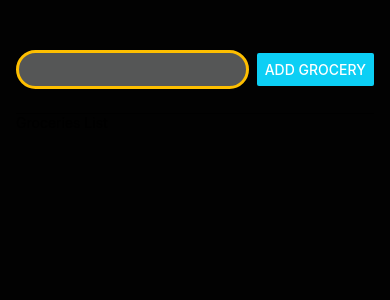
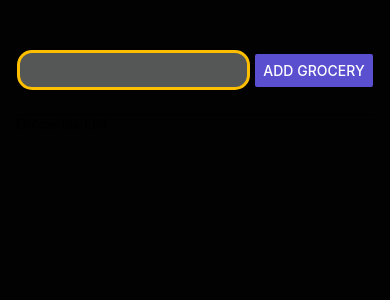
Before and after one commit to PadmaRajpersonalrepo/ReactNativewithExpo, a React Native app: screen / in a window 390 px wide. Shown: the top 300 px of the page. Built offline with nearby package versions, Linux system fonts and the light colour scheme.

Commit message:
list changes

```diff
--- a/App.js
+++ b/App.js
@@ -5,7 +5,7 @@ export default function App() {
     <View style={styles.appContainer}>
       <View style={styles.inputContainer}>
         <TextInput style={styles.textInput}/>
-        <Button title="Add Grocery" color="#0CCFF5" />
+        <Button title="Add Grocery" color="#5A4FCF" />
       </View>
       <View style={styles.groceryContainer}>
         <Text>Groceries List</Text>
@@ -23,7 +23,7 @@ const styles = StyleSheet.create({
   },
   inputContainer: {
     flexDirection: "row",
-    justifyContent: "space-between",
+    justifyContent: "space-evenly",
     alignItems: "center",
     paddingBottom: 24,
     borderBottomWidth: 1,
@@ -32,8 +32,9 @@ const styles = StyleSheet.create({
   textInput: {
     borderWidth: 1,
     width: "65%",
+    height:40,
     marginRight: 4,
-    borderRadius: 30,
+    borderRadius: 15,
     padding: 8,
     borderWidth: 3,
     borderColor: "#FEBF00",
```
